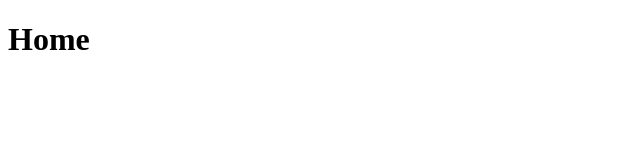
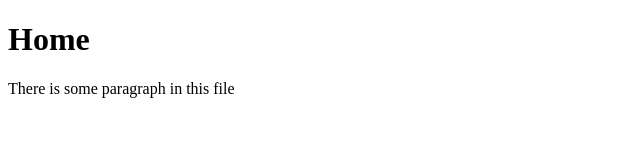
Before and after one commit to grigliz80/git-1, a plain HTML site: page index.html in a window 1280 px wide. Shown: the whole page, without its empty margins (0-640 px from the left). Drawn offline with Linux system fonts and the light colour scheme.

Commit message:
Added p with some text in the index.html file

```diff
--- a/index.html
+++ b/index.html
@@ -7,5 +7,6 @@
 </head>
 <body>
     <h1>Home</h1>
+    <p>There is some paragraph in this file</p>
 </body>
 </html>
```
